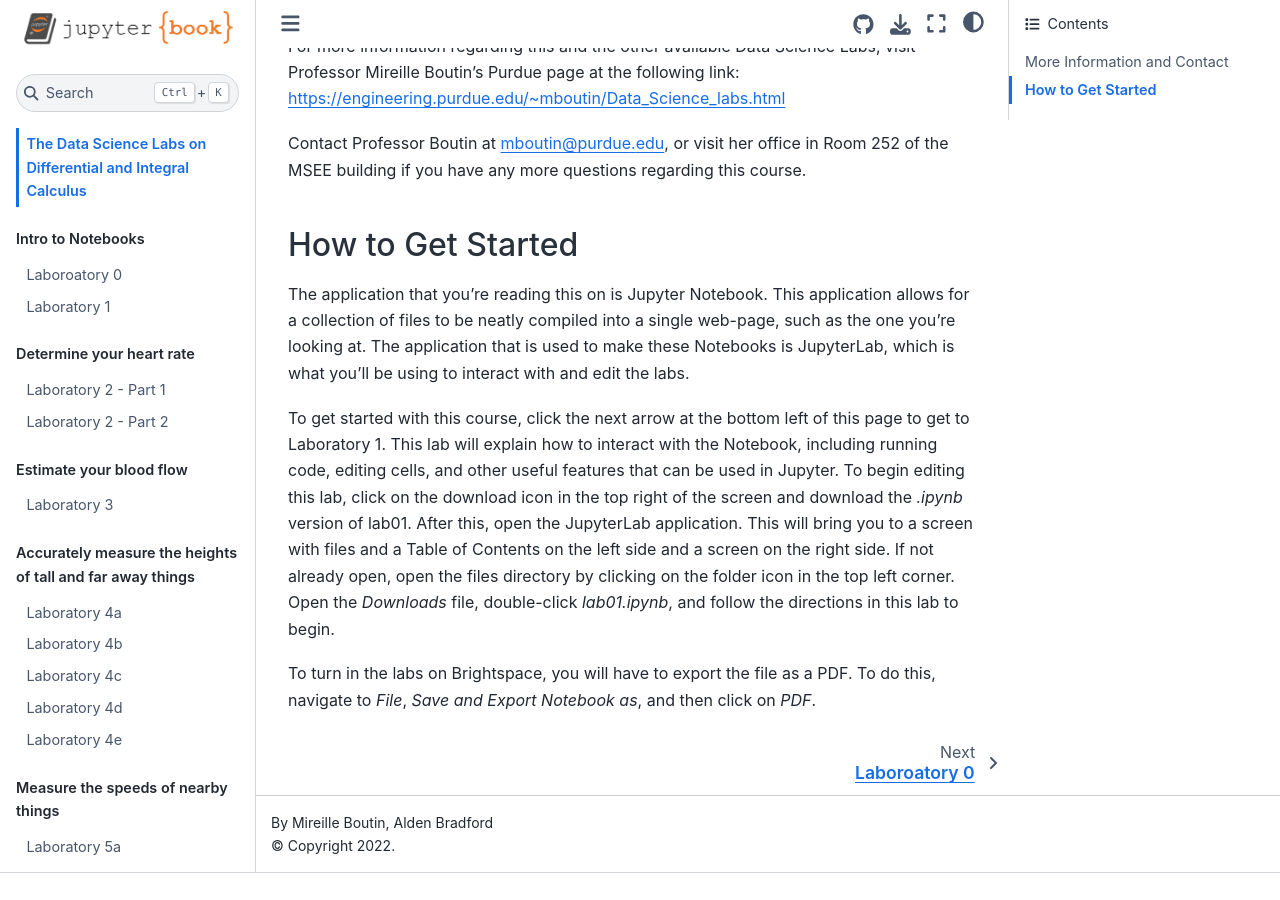
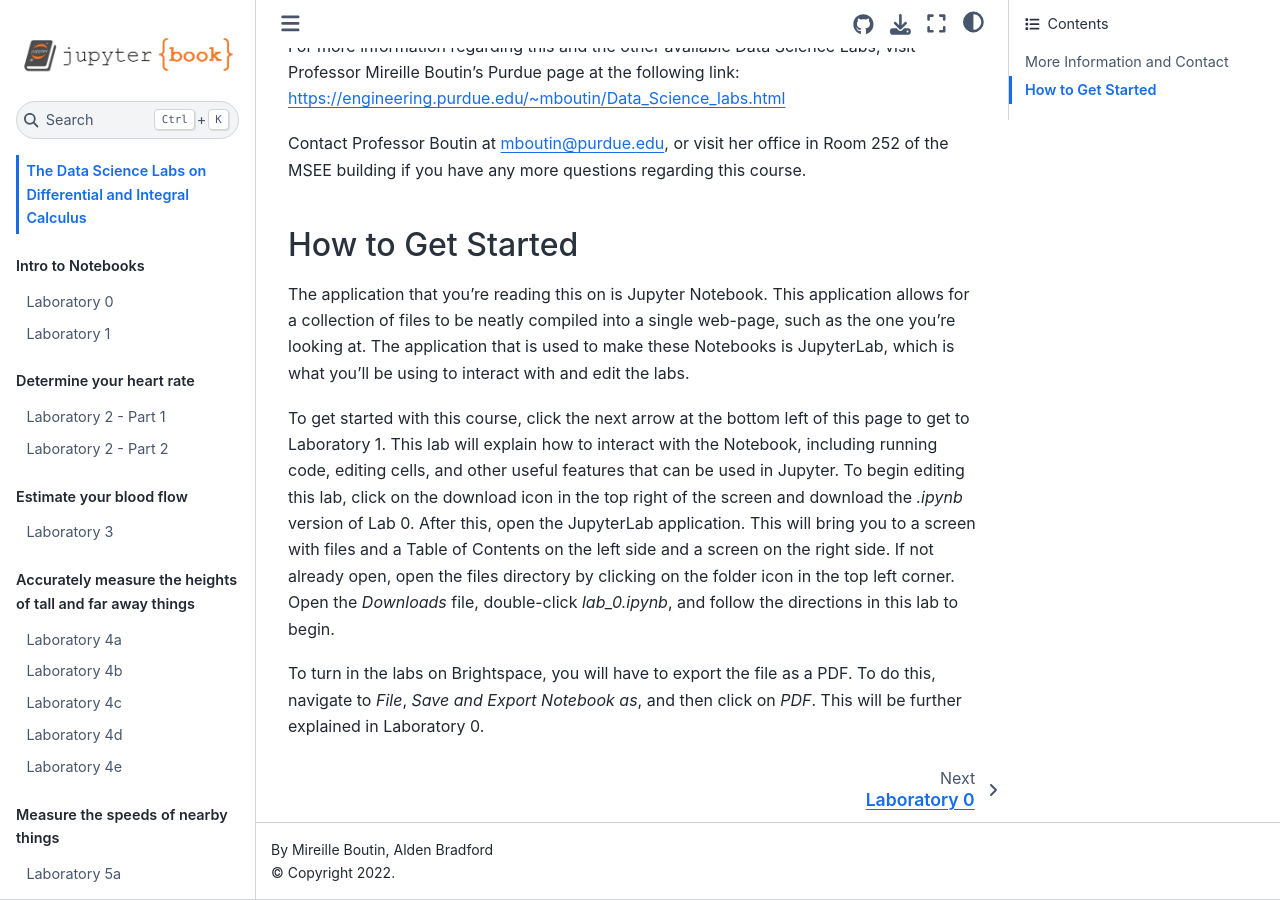
Before and after one commit to TheDataScienceLabs/DSLab_Calculus, a Jupyter Book: the page built from book/intro.md, in a window 1280 px wide and 900 px high, scrolled down 644 px. Built offline with Jupyter Book 1.0.4 settings and Sphinx 7.4.7 and the Sphinx Book theme 1.1.4, drawn with Linux system fonts in a browser that asks for light colours; before the commit the page ends 1517 px from its top, so only the background shows below that.

Commit message:
Updating Lab 0 formatting and intro

```diff
--- a/book/intro.md
+++ b/book/intro.md
@@ -22,6 +22,6 @@
 
 The application that you're reading this on is Jupyter Notebook. This application allows for a collection of files to be neatly compiled into a single web-page, such as the one you're looking at. The application that is used to make these Notebooks is JupyterLab, which is what you'll be using to interact with and edit the labs.
 
-To get started with this course, click the next arrow at the bottom left of this page to get to Laboratory 1. This lab will explain how to interact with the Notebook, including running code, editing cells, and other useful features that can be used in Jupyter. To begin editing this lab, click on the download icon in the top right of the screen and download the *.ipynb* version of lab01. After this, open the JupyterLab application. This will bring you to a screen with files and a Table of Contents on the left side and a screen on the right side. If not already open, open the files directory by clicking on the folder icon in the top left corner. Open the *Downloads* file, double-click *lab01.ipynb*, and follow the directions in this lab to begin.
+To get started with this course, click the next arrow at the bottom left of this page to get to Laboratory 1. This lab will explain how to interact with the Notebook, including running code, editing cells, and other useful features that can be used in Jupyter. To begin editing this lab, click on the download icon in the top right of the screen and download the *.ipynb* version of Lab 0. After this, open the JupyterLab application. This will bring you to a screen with files and a Table of Contents on the left side and a screen on the right side. If not already open, open the files directory by clicking on the folder icon in the top left corner. Open the *Downloads* file, double-click *lab_0.ipynb*, and follow the directions in this lab to begin.
 
-To turn in the labs on Brightspace, you will have to export the file as a PDF. To do this, navigate to *File*, *Save and Export Notebook as*, and then click on *PDF*.
+To turn in the labs on Brightspace, you will have to export the file as a PDF. To do this, navigate to *File*, *Save and Export Notebook as*, and then click on *PDF*. This will be further explained in Laboratory 0.
```
Also changed, not shown: book/labs/1_intro_to_notebooks/lab_0.ipynb.
